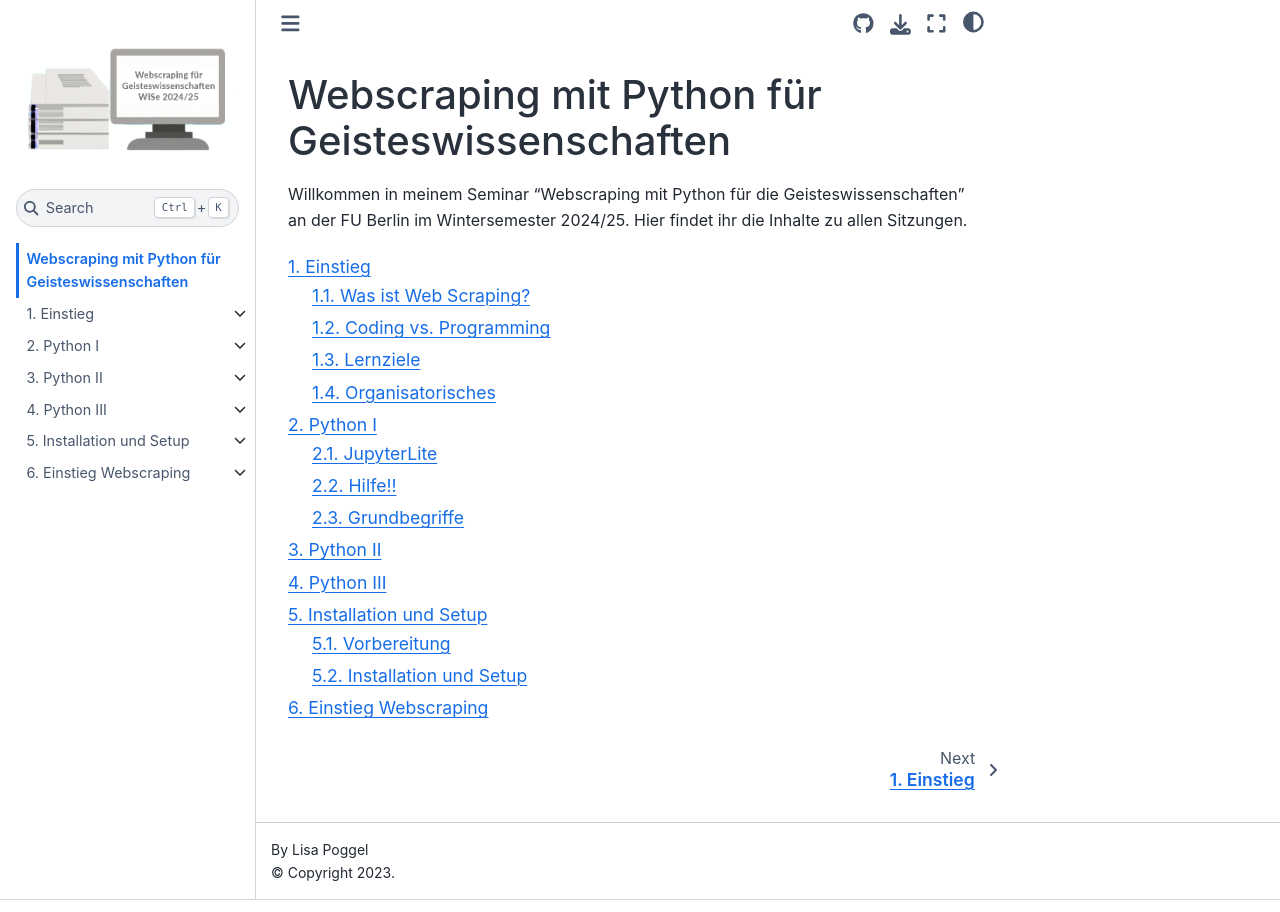
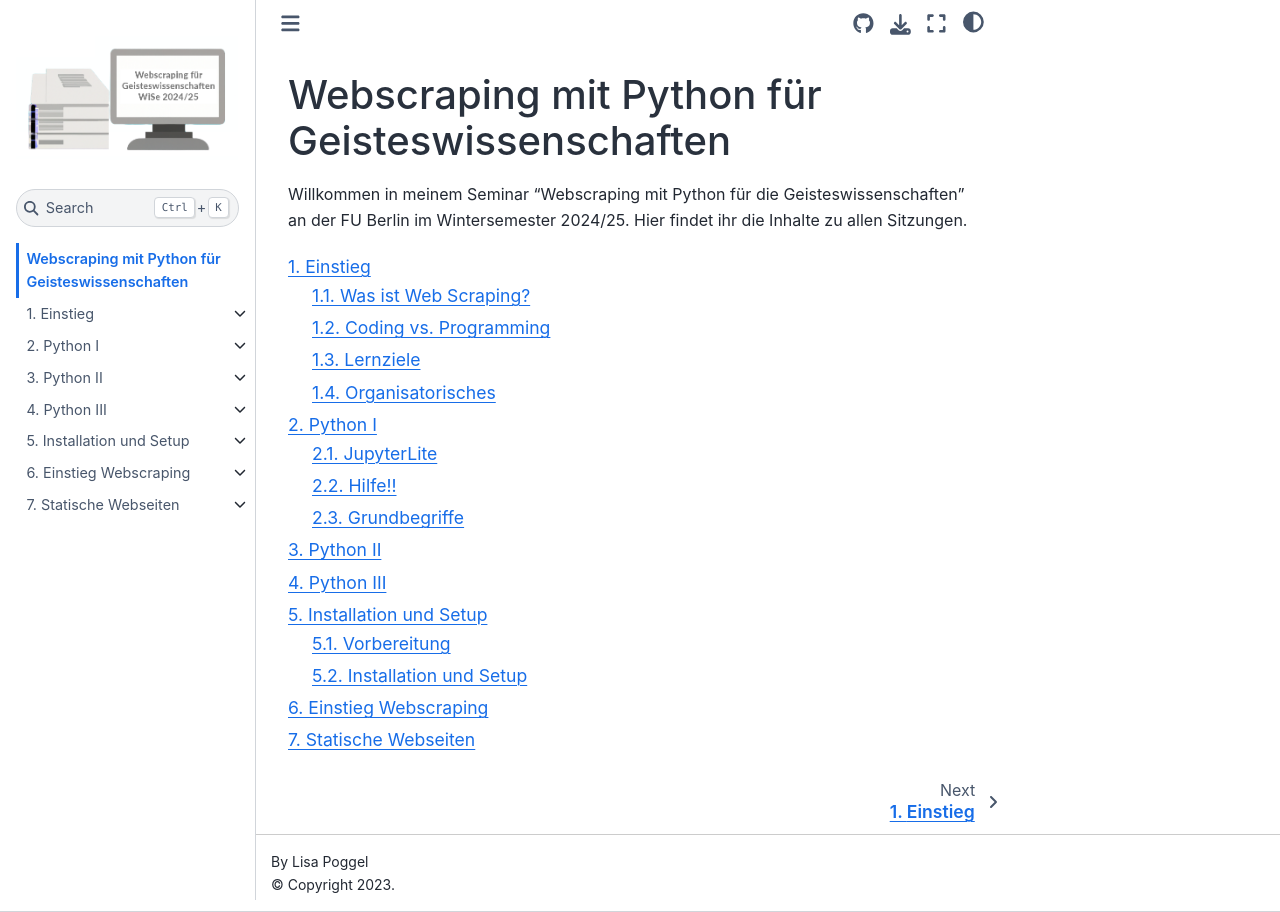
Before and after one commit to lipogg/webscraping-mit-python, a Jupyter Book: the page built from intro.md, in a window 1280 px wide. Built offline with Jupyter Book 1.0.4 settings and Sphinx 7.4.7 and the Sphinx Book theme 1.1.4, drawn with Linux system fonts in a browser that asks for light colours; pages that are not in the unit, such as notebooks, are missing from menus; comment, search, counter and statistics services are not loaded; part of the change alters nothing that is shown.

```diff
--- a/_toc.yml
+++ b/_toc.yml
@@ -66,11 +66,11 @@ sections:
     title: CSS
   - file: chapters/06/subchapters/04_http.ipynb
     title: Client, Server, HTTP
-#- file: chapters/07/07_intro
-#  title: Statische Webseiten
-#  sections:
-#    - file: chapters/07/subchapters/01_einstieg_beautifulsoup.ipynb
-#      title: Einstieg BeautifulSoup
+- file: chapters/07/07_intro
+  title: Statische Webseiten
+  sections:
+    - file: chapters/07/subchapters/01_einstieg_beautifulsoup.ipynb
+      title: Einstieg BeautifulSoup
 #    - file: chapters/07/subchapters/02_fortsetzung_beautifulsoup.ipynb
 #      title: Fortsetzung BeautifulSoup
 #- file: chapters/08/08_intro
--- a/references.bib
+++ b/references.bib
@@ -629,9 +629,6 @@
 	url = {https://doi.org/10.17705/1CAIS.04724}
 }
 
- https://doi.org/10.17705/1CAIS.04724
-
-
 @online{dop_02,
 	title = {{Vorlesung "Webbasierte Systeme". Grundlagen der Web-Kommunikation}},
 	author = {Dopatka, Frank},
@@ -886,6 +883,22 @@
 	year = {2015},
 	keywords = {beautifulsoup},
 	url = {https://beautiful-soup-4.readthedocs.io/en/latest/#beautifulsoup}
+}
+
+@online{bs4_parsers,
+	title = {{BeautifulSoup Documentation. Installing a Parser}},
+	author = {Richardson, Leonard},
+	year = {2015},
+	keywords = {beautifulsoup},
+	url = {https://beautiful-soup-4.readthedocs.io/en/latest/#installing-a-parser}
+}
+
+@online{html_parser,
+	title = {{html.parser — Simple HTML and XHTML parser}},
+	author = {Python 3.13.0 Documentation},
+	year = {},
+	keywords = {beautifulsoup},
+	url = {https://docs.python.org/3/library/html.parser.html}
 }
 
 
```
Also changed, not shown: 2 other files.
